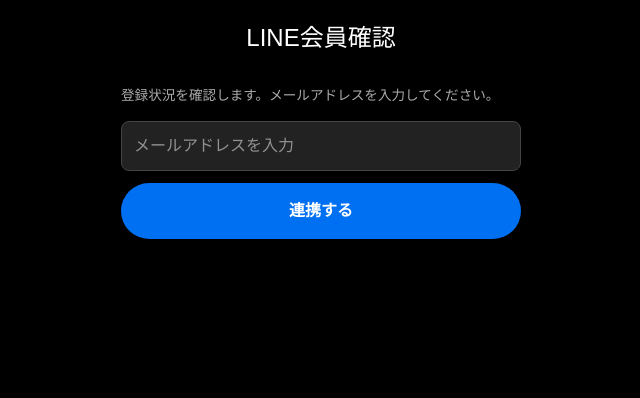
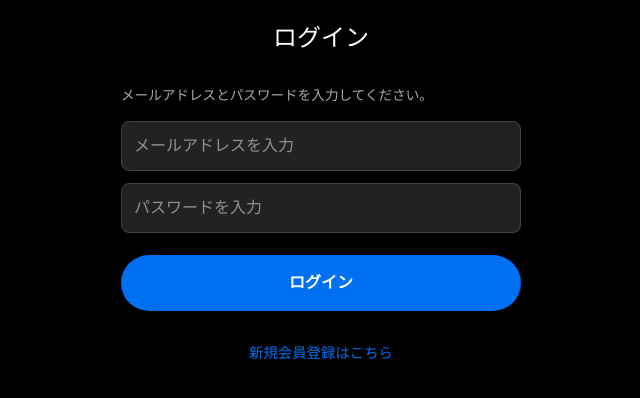
Before and after one commit to YokohamaAobaPickles/my-first-vercel, a Next.js app: page /members/login in a window 1280 px wide. Shown: the top 398 px of the page, without its empty margins (319-959 px from the left). Built offline with nearby package versions, Linux system fonts and the light colour scheme; no server answers.

Commit message:
line user login re-fix 1st step14

```diff
--- a/src/app/members/login/page.tsx
+++ b/src/app/members/login/page.tsx
@@ -1,15 +1,16 @@
 /**
  * Filename: src/app/members/login/page.tsx
- * Version : V1.2.0
+ * Version : V1.3.0
  * Update  : 2026-01-25
  * 内容：
+ * V1.3.0
+ * - ブラウザ（非LINE）対応：パスワード欄、ログインボタン、新規登録リンクを追加
+ * - スタイル定義をプロパティごとに改行し、可読性を向上
  * V1.2.0
- * - 未登録時の遷移先を /members/new?email=... に変更し、情報引き継ぎを可能にする
- * - ボタンの文言を「次へ進む」から「連携する」に変更（テストと整合）
- * - 既に会員登録済みの場合は useEffect で自動遷移するロジックを強化
+ * - 未登録時の遷移先を /members/new?email=... に変更
+ * - ボタンの文言を「連携する」に変更
  * V1.1.0
  * - LINEユーザー判別ロジックを useAuthCheck に集約
- * - 80文字ワードラップ適用
  */
 
 'use client'
@@ -18,11 +19,13 @@
 import { useRouter } from 'next/navigation'
 import { useAuthCheck } from '@/hooks/useAuthCheck'
 import { supabase } from '@/lib/supabase'
+import Link from 'next/link'
 
 export default function MemberLoginPage() {
   const router = useRouter()
   const { currentLineId, user, isLoading } = useAuthCheck()
   const [email, setEmail] = useState('')
+  const [password, setPassword] = useState('')
   const [isChecking, setIsChecking] = useState(false)
 
   // 既に連携済み（userが存在する）場合はプロフィールへ
@@ -32,12 +35,12 @@
     }
   }, [isLoading, user, router])
 
+  // LINE連携フロー（既存ロジック）
   const handleCheckRegistration = async () => {
     if (!email) {
       alert('メールアドレスを入力してください')
       return
     }
-
     setIsChecking(true)
     try {
       const { data: member, error } = await supabase
@@ -49,12 +52,10 @@
       if (error) throw error
 
       if (member) {
-        // 既存ユーザー：既にLINE IDがあるか確認
         if (member.line_id) {
           alert('このメールアドレスは既にLINEと連携されています。')
           router.push('/members/profile')
         } else {
-          // LINE IDを紐付けて更新
           const { error: updateError } = await supabase
             .from('members')
             .update({ line_id: currentLineId })
@@ -65,7 +66,6 @@
           router.push('/members/profile')
         }
       } else {
-        // 新規ユーザー：メールアドレスをパラメータに付けて登録画面へ
         const query = new URLSearchParams({ email }).toString()
         router.push(`/members/new?${query}`)
       }
@@ -77,16 +77,27 @@
     }
   }
 
+  // 一般ブラウザ ログイン（新規追加予定のスタブ）
+  const handleLogin = async () => {
+    alert('ログイン機能は現在準備中です。新規登録からお進みください。')
+  }
+
   if (isLoading) return <div style={containerStyle}>読み込み中...</div>
 
   return (
     <div style={containerStyle}>
       <div style={formWrapperStyle}>
-        <h1 style={titleStyle}>LINE会員確認</h1>
-        <div>
+        <h1 style={titleStyle}>
+          {currentLineId ? 'LINE会員確認' : 'ログイン'}
+        </h1>
+
+        <div style={formContentStyle}>
           <p style={descStyle}>
-            登録状況を確認します。メールアドレスを入力してください。
+            {currentLineId
+              ? '登録状況を確認します。メールアドレスを入力してください。'
+              : 'メールアドレスとパスワードを入力してください。'}
           </p>
+
           <input
             type="email"
             placeholder="メールアドレスを入力"
@@ -94,6 +105,19 @@
             onChange={(e) => setEmail(e.target.value)}
             style={inputStyle}
           />
+
+          {/* ブラウザアクセスの場合はパスワード欄を表示 */}
+          {!currentLineId && (
+            <input
+              type="password"
+              placeholder="パスワードを入力"
+              value={password}
+              onChange={(e) => setPassword(e.target.value)}
+              style={inputStyle}
+            />
+          )}
+
+          {currentLineId ? (
             <button
               onClick={handleCheckRegistration}
               disabled={isChecking}
@@ -101,13 +125,28 @@
             >
               {isChecking ? '確認中...' : '連携する'}
             </button>
+          ) : (
+            <button
+              onClick={handleLogin}
+              style={buttonStyle}
+            >
+              ログイン
+            </button>
+          )}
+
+          <div style={linkContainerStyle}>
+            <Link href="/members/new" style={linkStyle}>
+              新規会員登録はこちら
+            </Link>
+          </div>
         </div>
       </div>
     </div>
   )
 }
 
-// スタイル定義（V1.1.0を継承）
+// --- スタイル定義 ---
+
 const containerStyle: React.CSSProperties = {
   minHeight: '100vh',
   backgroundColor: '#000',
@@ -121,6 +160,11 @@
 const formWrapperStyle: React.CSSProperties = {
   width: '100%',
   maxWidth: '400px'
+}
+
+const formContentStyle: React.CSSProperties = {
+  display: 'flex',
+  flexDirection: 'column'
 }
 
 const titleStyle: React.CSSProperties = {
@@ -156,5 +200,17 @@
   fontWeight: 'bold',
   cursor: 'pointer',
   fontSize: '1rem',
+  marginTop: '10px',
   marginBottom: '20px'
 }
+
+const linkContainerStyle: React.CSSProperties = {
+  textAlign: 'center',
+  marginTop: '10px'
+}
+
+const linkStyle: React.CSSProperties = {
+  color: '#0070f3',
+  fontSize: '0.9rem',
+  textDecoration: 'none'
+}
```
Also changed, not shown: 1 other file (tests, documents, lock files or other folders). Lines whose indentation alone changed are shown as unchanged.
